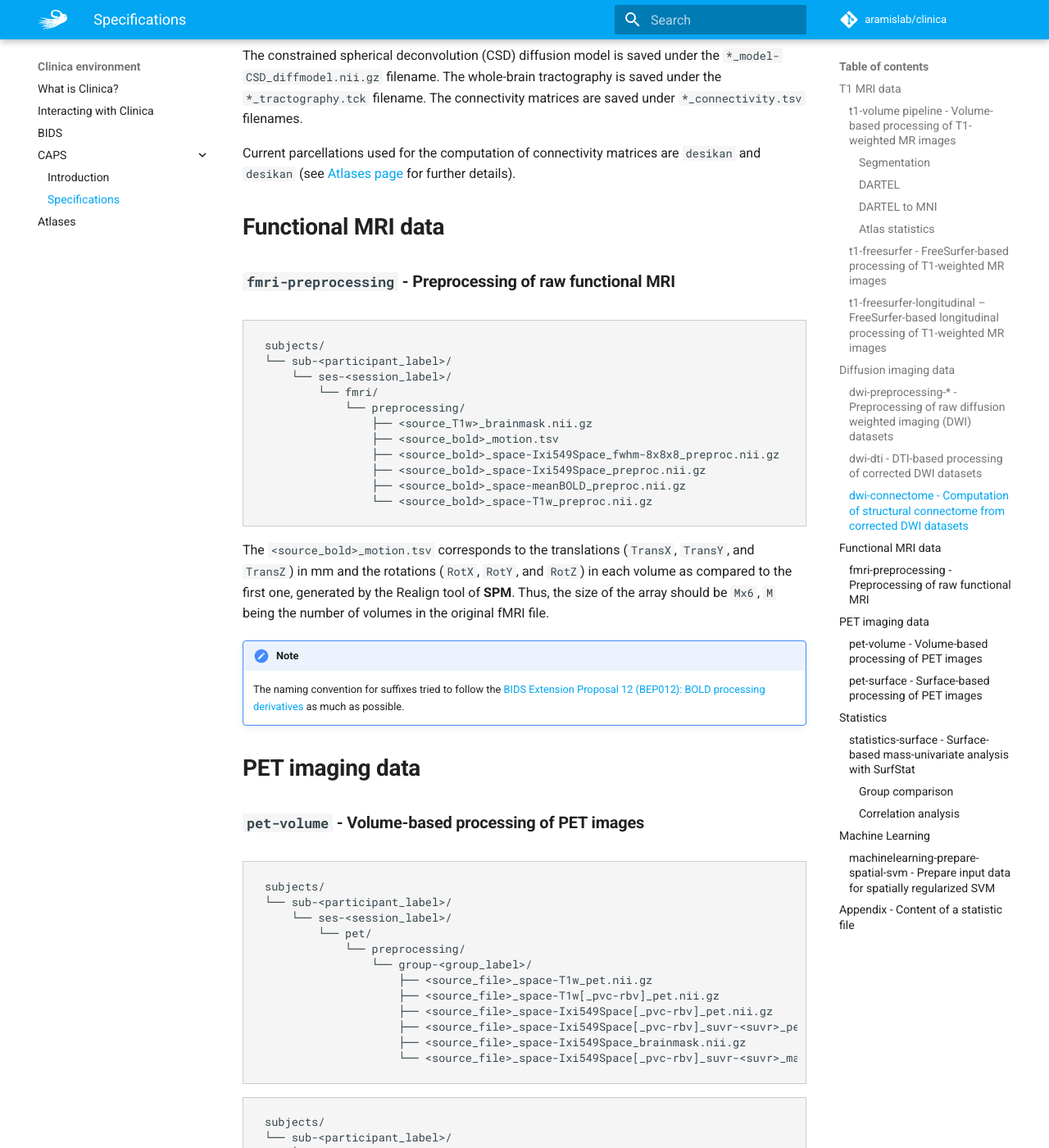
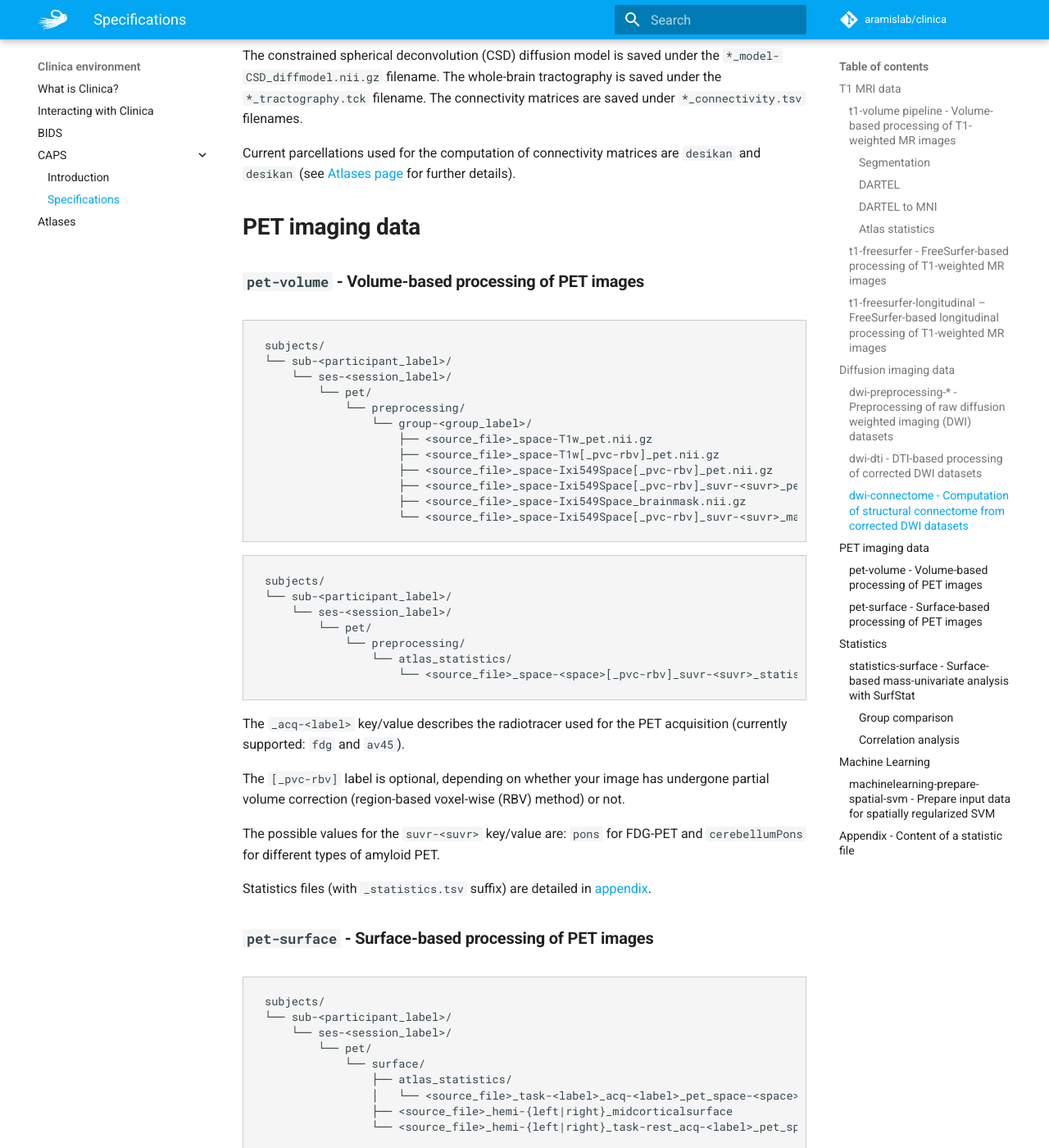
Before and after one commit to aramis-lab/clinica, an MkDocs documentation site: the page built from docs/CAPS/Specifications.md, in a window 1280 px wide and 1400 px high, scrolled down 6754 px. Shown: the whole window at 82% size. Built offline with MkDocs 1.6.1 and Material for MkDocs 9.7.7, drawn with Linux system fonts in a browser that asks for light colours; comment, search, counter and statistics services are not loaded.

Commit message:
Remove fMRI-Preprocessing pipeline
Information regarding fMRI-Preprocessing pipeline have moved to https://github.com/aramis-lab/clinica_pipeline_fmri_preprocessing

````diff
--- a/docs/CAPS/Specifications.md
+++ b/docs/CAPS/Specifications.md
@@ -267,28 +267,6 @@ The constrained spherical deconvolution (CSD) diffusion model is saved under the
 
 Current parcellations used for the computation of connectivity matrices are `desikan` and `desikan` (see [Atlases page](../../Atlases) for further details).
 
-## Functional MRI data
-### `fmri-preprocessing` - Preprocessing of raw functional MRI
-```
-subjects/
-└── sub-<participant_label>/
-    └── ses-<session_label>/
-        └── fmri/
-            └── preprocessing/
-                ├── <source_T1w>_brainmask.nii.gz
-                ├── <source_bold>_motion.tsv
-                ├── <source_bold>_space-Ixi549Space_fwhm-8x8x8_preproc.nii.gz
-                ├── <source_bold>_space-Ixi549Space_preproc.nii.gz
-                ├── <source_bold>_space-meanBOLD_preproc.nii.gz
-                └── <source_bold>_space-T1w_preproc.nii.gz
-```
-
-The `<source_bold>_motion.tsv` corresponds to the translations (`TransX`, `TransY`, and `TransZ`) in mm and the rotations (`RotX`, `RotY`, and `RotZ`) in each volume as compared to the first one, generated by the Realign tool of **SPM**. Thus, the size of the array should be `Mx6`, `M` being the number of volumes in the original fMRI file.
-
-!!! note
-    The naming convention for suffixes tried to follow the [BIDS Extension Proposal 12 (BEP012): BOLD processing derivatives](https://docs.google.com/document/d/16CvBwVMAs0IMhdoKmlmcm3W8254dQmNARo-7HhE-lJU/edit#) as much as possible.
-
-
 ## PET imaging data
 
 ### `pet-volume` - Volume-based processing of PET images
--- a/mkdocs.yml
+++ b/mkdocs.yml
@@ -94,8 +94,6 @@ nav:
       - Pre-processing: "Pipelines/DWI_Preprocessing.md"
       - DTI: "Pipelines/DWI_DTI.md"
       - Connectome: "Pipelines/DWI_Connectome.md"
-    - fMRI:
-      - Pre-processing: "Pipelines/fMRI_Preprocessing.md"
     - PET:
       - Volume processing: "Pipelines/PET_Volume.md"
       - Surface processing: "Pipelines/PET_Surface.md"
````
Also changed, not shown: docs/index.md (+0 -2 lines).
